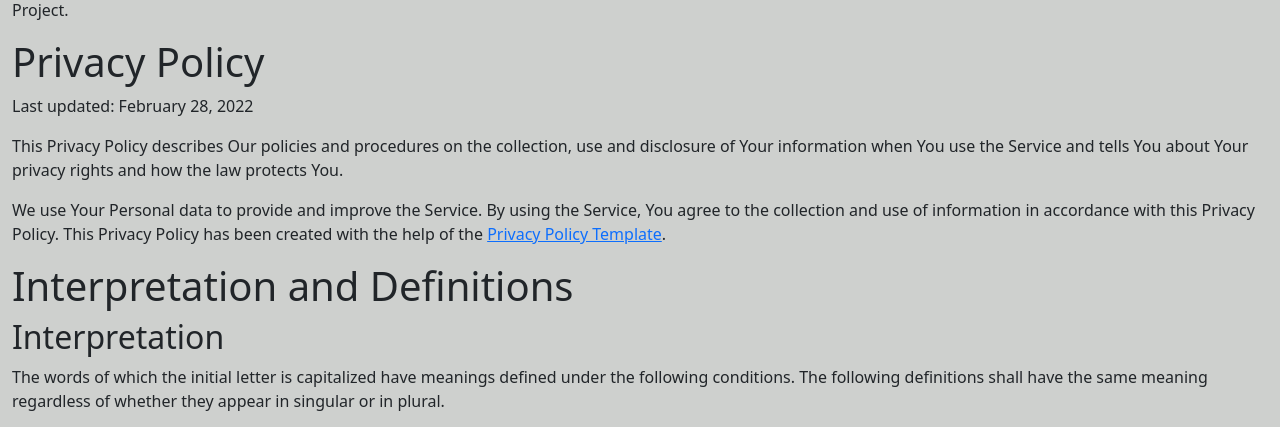
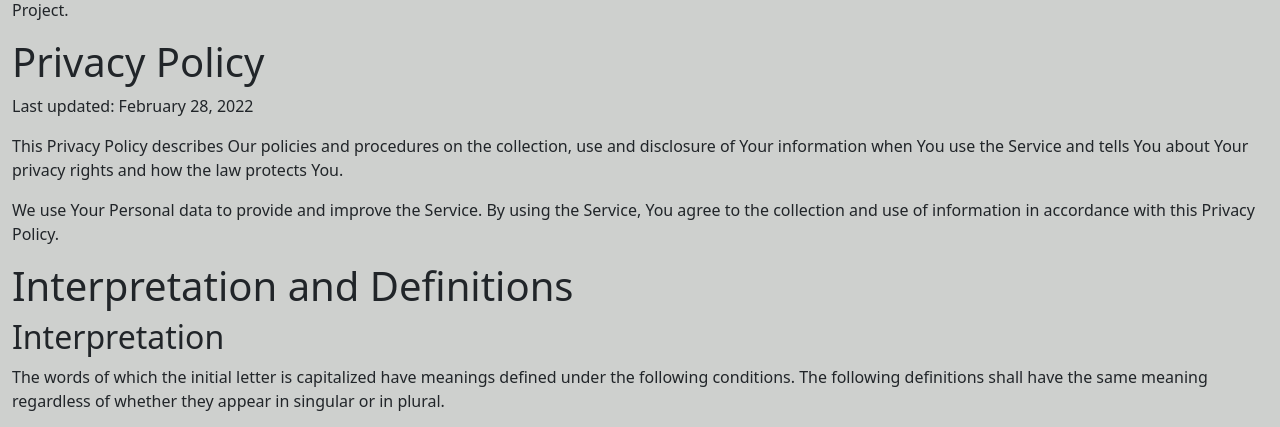
Before and after one commit to TreeveWhite/ecm2434-project, a Django app: page /about in a window 1280 px wide. Shown: the part 296-723 px from the top of the page. Run offline with Django 4.2, Linux system fonts and the light colour scheme.

Commit message:
another bug fix and about page change

```diff
--- a/TheProject/exeterDomination/static/compSciWordle.js
+++ b/TheProject/exeterDomination/static/compSciWordle.js
@@ -47,7 +47,6 @@ let score = 0
 function startGame(){
     let grid = document.createElement('div')
     grid.id = 'grid'
-    let paragraph = document.createElement('p')
     buildGrid()
     updateGrid()
     window.addEventListener('keydown', handleKeyDown)
--- a/TheProject/exeterDomination/templates/exeterDomination/aboutPage.html
+++ b/TheProject/exeterDomination/templates/exeterDomination/aboutPage.html
@@ -35,7 +35,7 @@
     <h1>Privacy Policy</h1>
     <p>Last updated: February 28, 2022</p>
     <p>This Privacy Policy describes Our policies and procedures on the collection, use and disclosure of Your information when You use the Service and tells You about Your privacy rights and how the law protects You.</p>
-    <p>We use Your Personal data to provide and improve the Service. By using the Service, You agree to the collection and use of information in accordance with this Privacy Policy. This Privacy Policy has been created with the help of the <a href="https://www.privacypolicies.com/blog/privacy-policy-template/" target="_blank">Privacy Policy Template</a>.</p>
+    <p>We use Your Personal data to provide and improve the Service. By using the Service, You agree to the collection and use of information in accordance with this Privacy Policy.</p>
     <h1>Interpretation and Definitions</h1>
     <h2>Interpretation</h2>
     <p>The words of which the initial letter is capitalized have meanings defined under the following conditions. The following definitions shall have the same meaning regardless of whether they appear in singular or in plural.</p>
```
